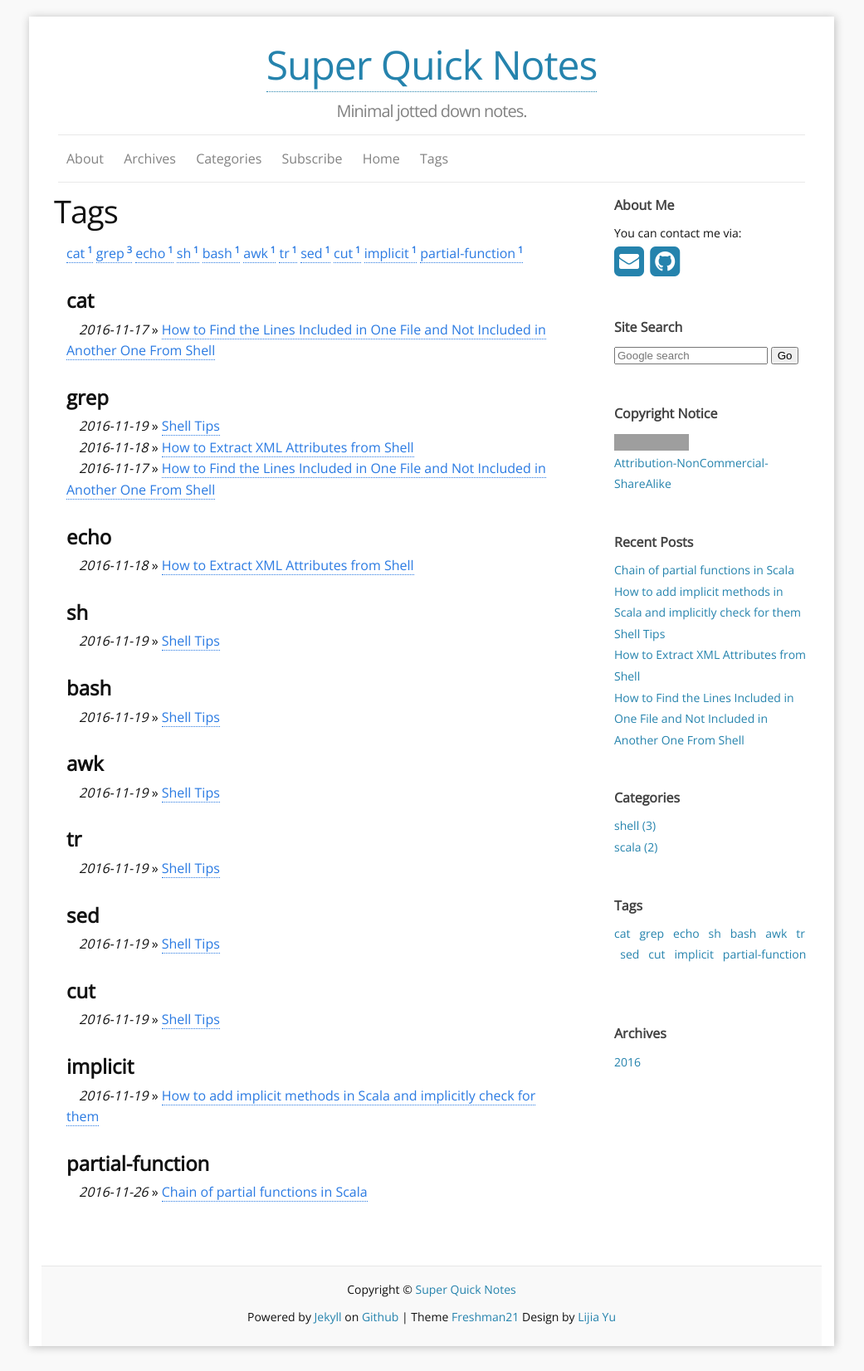
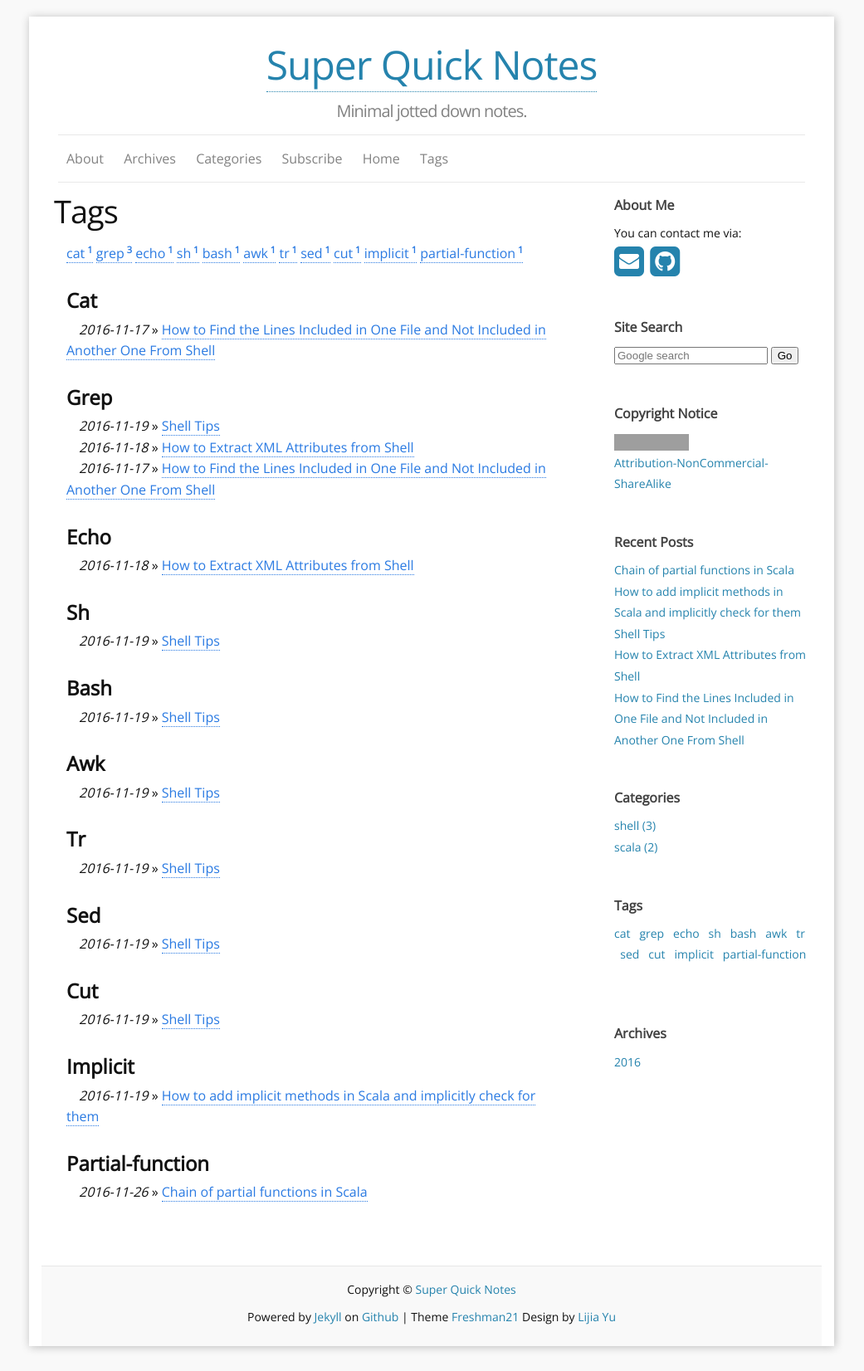
Before and after one commit to danfran/danfran.github.io, a Jekyll site: the page built from tags.md, in a window 1280 px wide. Shown: the whole page at 83% size, without its empty margins (120-1161 px from the left). Built offline with Jekyll 4.4.1, drawn with Linux system fonts in a browser that asks for light colours; nearby versions of some CDN libraries; grey boxes are pictures that could not be loaded.

Commit message:
cleaning posts

```diff
--- a/tags.md
+++ b/tags.md
@@ -13,7 +13,7 @@ permalink: /tags/
 
 <ul class="tags-box">
 {% for tag in site.tags %}
-<li  id="{{ tag[0] }}">{{ tag[0] }}</li>
+<li  id="{{ tag[0] }}">{{ tag[0] | capitalize }}</li>
 {% for post in tag[1] %}
 <time datetime="{{ post.date | date:"%Y-%m-%d" }}">{{ post.date | date:"%Y-%m-%d" }}</time> &raquo;
 <a href="{{ site.baseurl }}{{ post.url }}" title="{{ post.title }}">{{ post.title }}</a><br />
```
Also changed, not shown: categories.md (+0 -2 lines).
